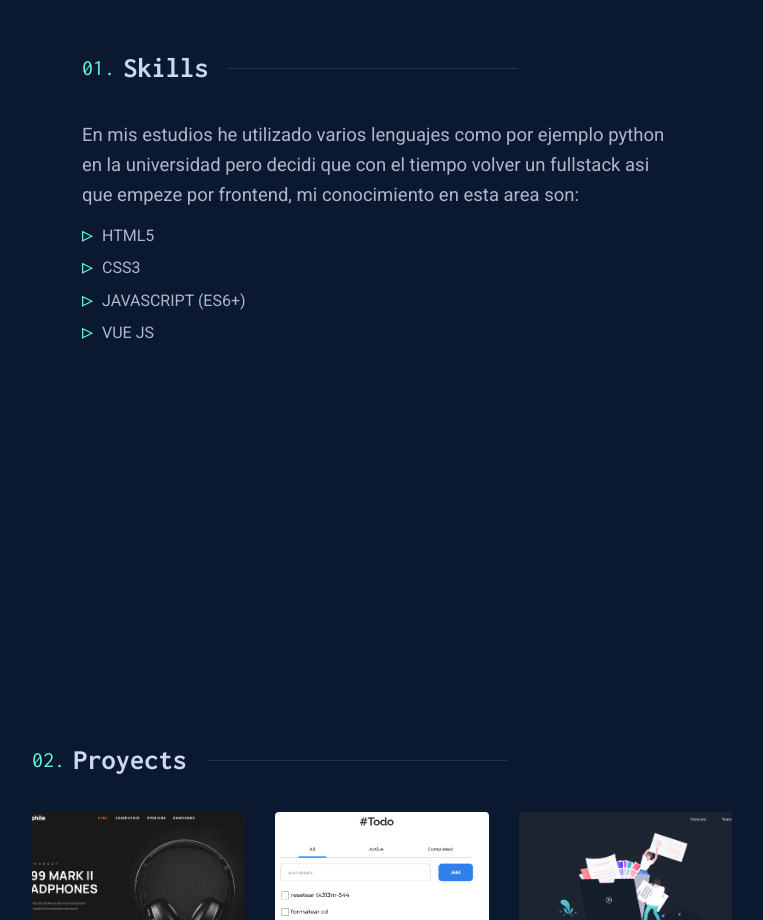
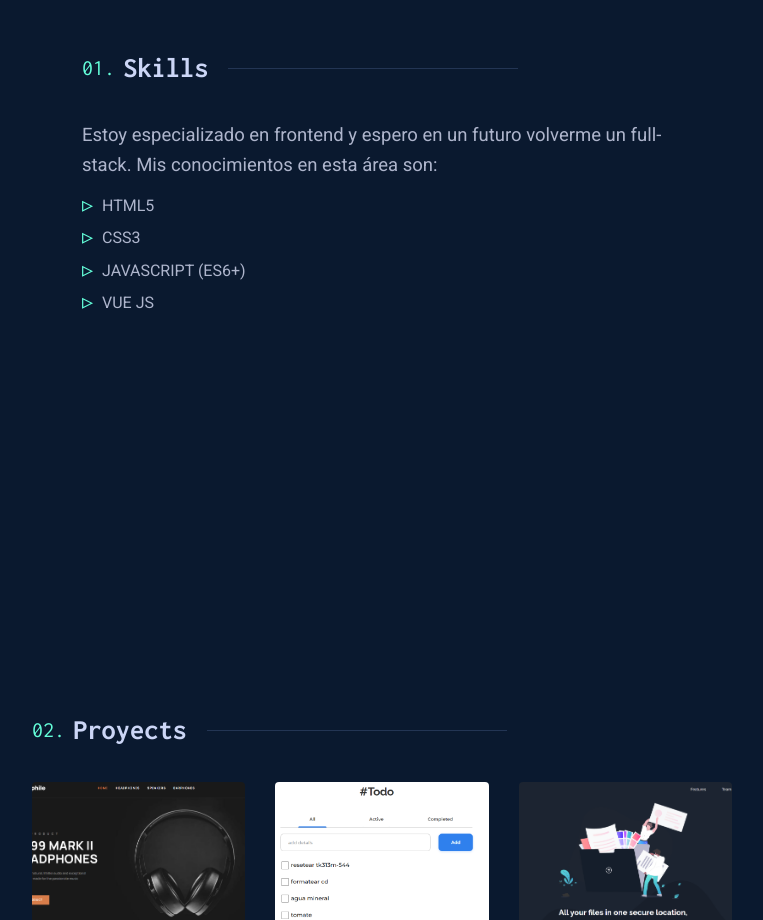
Before and after one commit to marcosddp/Portafolio, a plain HTML site: page index.html in a window 1280 px wide. Shown: the part 1620-2540 px from the top of the page, without its empty margins (258-1021 px from the left). Drawn offline with Linux system fonts and the light colour scheme.

Commit message:
cambios skills

```diff
--- a/index.html
+++ b/index.html
@@ -190,10 +190,8 @@
         <h2 class="title-card"><strong>01.</strong> Skills</h2>
         <div class="content__text">
           <p>
-            En mis estudios he utilizado varios lenguajes como por ejemplo
-            python en la universidad pero decidi que con el tiempo volver un
-            fullstack asi que empeze por frontend, mi conocimiento en esta area
-            son:
+            Estoy especializado en frontend y espero en un futuro volverme un fullstack.
+Mis conocimientos en esta área son:
           </p>
 
           <ul>
```
